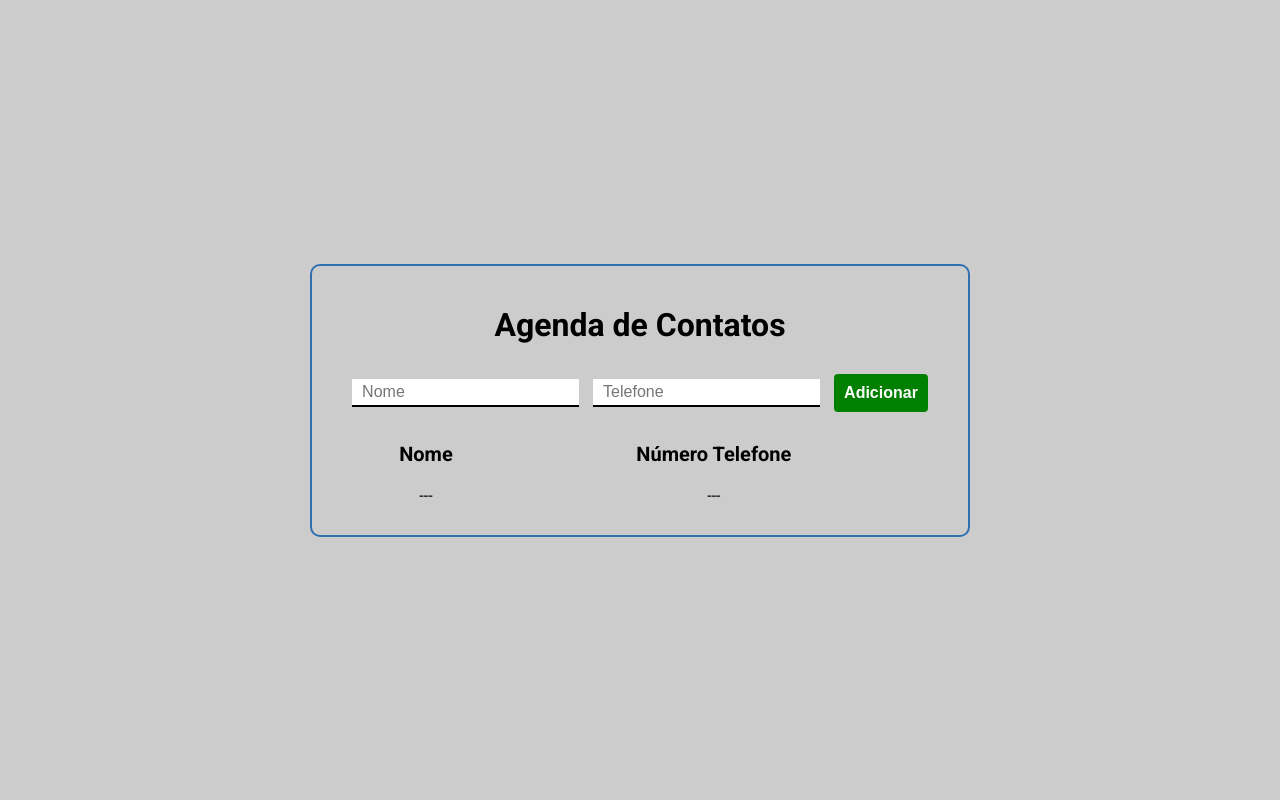
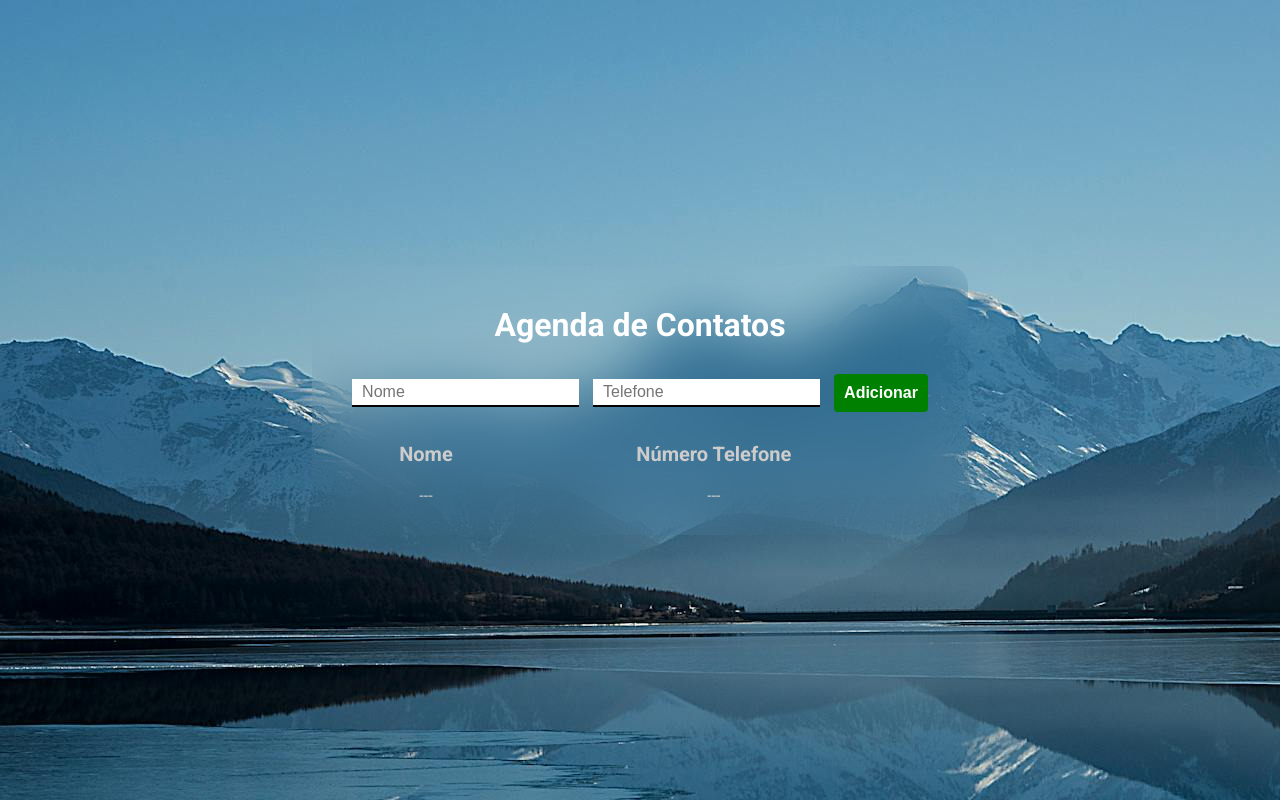
Before and after one commit to DorigonBruno/Agenda_Contatos_Ebac, a plain HTML site: page index.html in a window 1280 px wide. Drawn offline with nearby package versions, Linux system fonts and the light colour scheme.

Commit message:
change_background

```diff
--- a/style.css
+++ b/style.css
@@ -9,7 +9,7 @@ body {
   width: 100vw;
   height: 100vh;
   font-family: "Roboto", sans-serif;
-  background: #ccc;
+  background: url('./img/paisagem.jpg');
 }
 
 .container {
@@ -20,15 +20,17 @@ body {
 }
 
 .bg {
-  border: 2px solid #316FB1;
   padding: 20px 40px;
-  border-radius: 10px;
+  border-radius: 20px;
+  background: transparent;
+  backdrop-filter: blur(30px);
 }
 
 h1 {
   margin-bottom: 20px;
   margin-top: 20px;
   text-align: center;
+  color: #fff;
 }
 
 form {
@@ -67,6 +69,7 @@ th {
   padding: 10px 0;
   font-size: 1.25rem;
   font-weight: 700;
+  color: #ccc;
 }
 
 td {
@@ -74,4 +77,5 @@ td {
   font-size: 1rem;
   font-weight: 400;
   padding: 10px 0;
+  color: #ccc;
 }
```
Also changed, not shown: img/paisagem.jpg (added).
